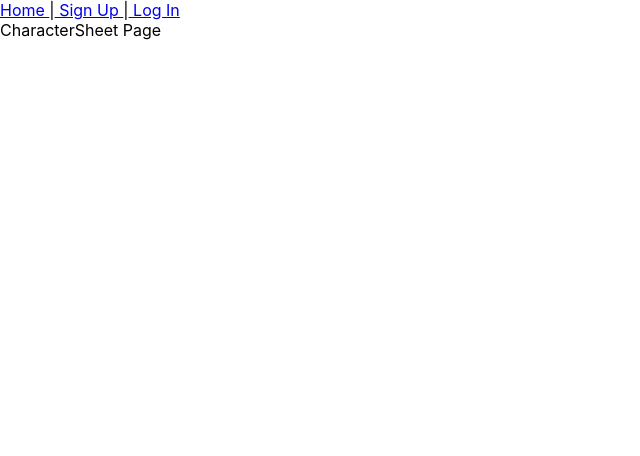
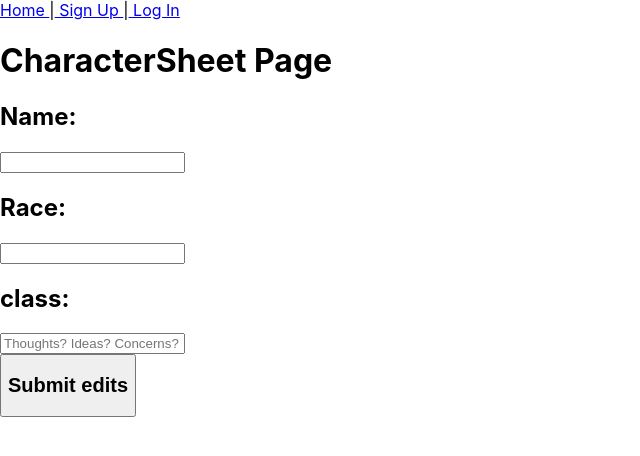
Before and after one commit to tatebonham/DnDs-R-Us, a React (Create React App) app: page /charactersheet/1 in a window 1280 px wide. Shown: the top 456 px of the page, without its empty margins (0-640 px from the left). Built offline with nearby package versions, Linux system fonts and the light colour scheme; no server answers; the HTML template or start-up script is replaced by a standard one.

Commit message:
Character sheet is not set up, gets and puts as you type so it updates in real time.

```diff
--- a/src/components/pages/CharacterSheet.js
+++ b/src/components/pages/CharacterSheet.js
@@ -1,7 +1,96 @@
+import { useParams } from 'react-router-dom'
+import { useEffect, useState } from 'react'
+import axios from 'axios'
+
 export default function CharacterSheet(){
+    const [msg, setMsg] = useState('')
+    const [form, setForm] = useState({})
+    const { id } = useParams()
+
+    useEffect(() => {
+        const getCharacter = async () => {
+            try {
+                const token = localStorage.getItem('jwt')
+                const options = {
+                    headers: {
+                        'Authorization': token
+                    }
+                }
+                const response = await axios.get(`${process.env.REACT_APP_SERVER_URL}/users/characters/${id}`, options)
+                const character = response.data
+                console.log(character)
+
+                setForm(character)
+            } catch (err) {
+                console.warn(err)
+                if(err.response) {
+                    setMsg(err.response.data.message)
+                }
+            }
+        }
+        getCharacter()
+
+    }, [])
+    useEffect(() => {
+        const setCharacter = async () => {
+            try {
+                const token = localStorage.getItem('jwt')
+                const options = {
+                    headers: {
+                        'Authorization': token
+                    }
+                }
+                const response = await axios.put(`${process.env.REACT_APP_SERVER_URL}/users/characters/${id}`,form, options)
+            } catch (err) {
+                console.warn(err)
+                if(err.response) {
+                    setMsg(err.response.data.message)
+                }
+            }
+        }
+        setCharacter()
+
+    }, [form])
+
+    console.log(form)
     return(
         <div>
-            CharacterSheet Page
+            <h1>CharacterSheet Page</h1>
+            <form>
+                <div>
+                    <label htmlFor='name'><h2>Name:</h2></label>
+                    <input
+                        type='text'
+                        id='name'
+                        value={form.name}
+                        // placeholder='Add your goal here'
+                        onChange={e => setForm ({ ...form, name: e.target.value})}
+                        />
+                </div>
+                <div>
+                    <label htmlFor='race'><h2>Race:</h2></label>
+                    <input
+                        type='text'
+                        id='race'
+                        value={form.race}
+                        // placeholder='Add direct URL'
+                        onChange={e => setForm ({ ...form, race: e.target.value})}
+                        />
+                </div>
+                <div>
+                    <label htmlFor='class'><h2>class:</h2></label>
+                    <input
+                        type='text'
+                        id='class'
+                        value={form.class}
+                        placeholder='Thoughts? Ideas? Concerns?'
+                        onChange={e => setForm ({ ...form, class: e.target.value})}
+                        />
+                </div>
+
+                <button type='submit'><h2>Submit edits</h2></button>
+
+            </form>
         </div>
     )
 }
--- a/src/components/pages/MyCharacters.js
+++ b/src/components/pages/MyCharacters.js
@@ -34,6 +34,7 @@ export default function MyCharacters(){
             <div key={character._id}>
                 index: {index}
                 <CharacterCard character={character} />
+                <Link to={`/charactersheet/${character._id}`}  >Character Sheet</Link>
             </div>
         )
     })
```
